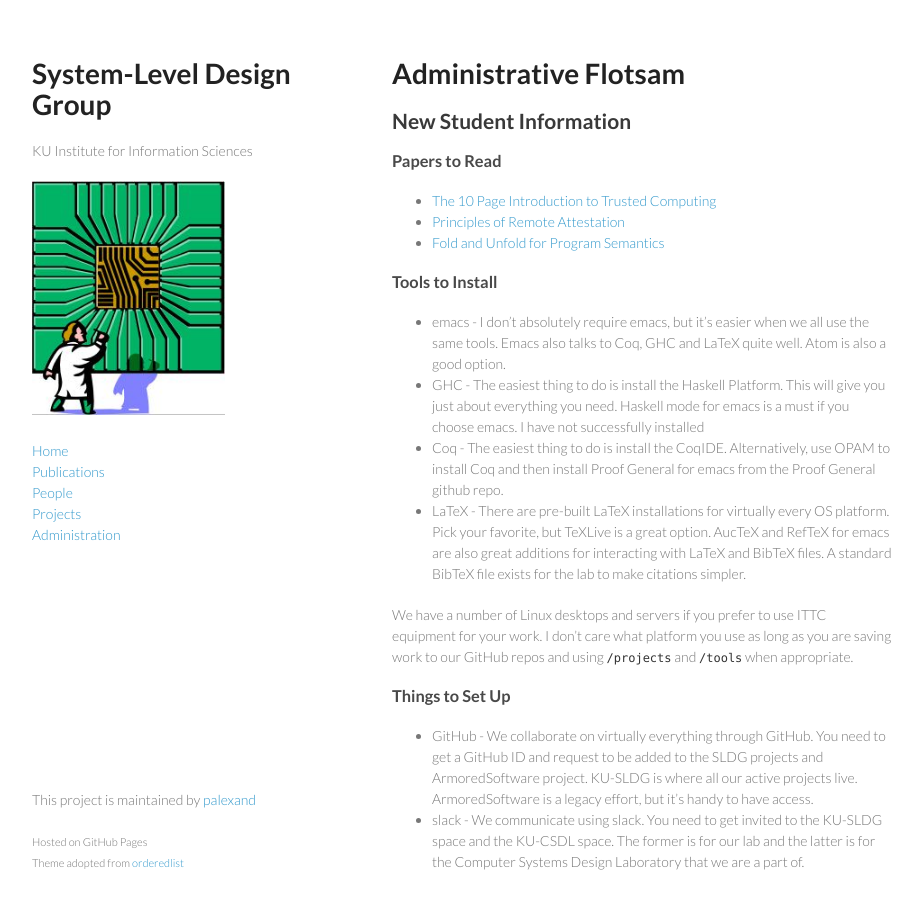
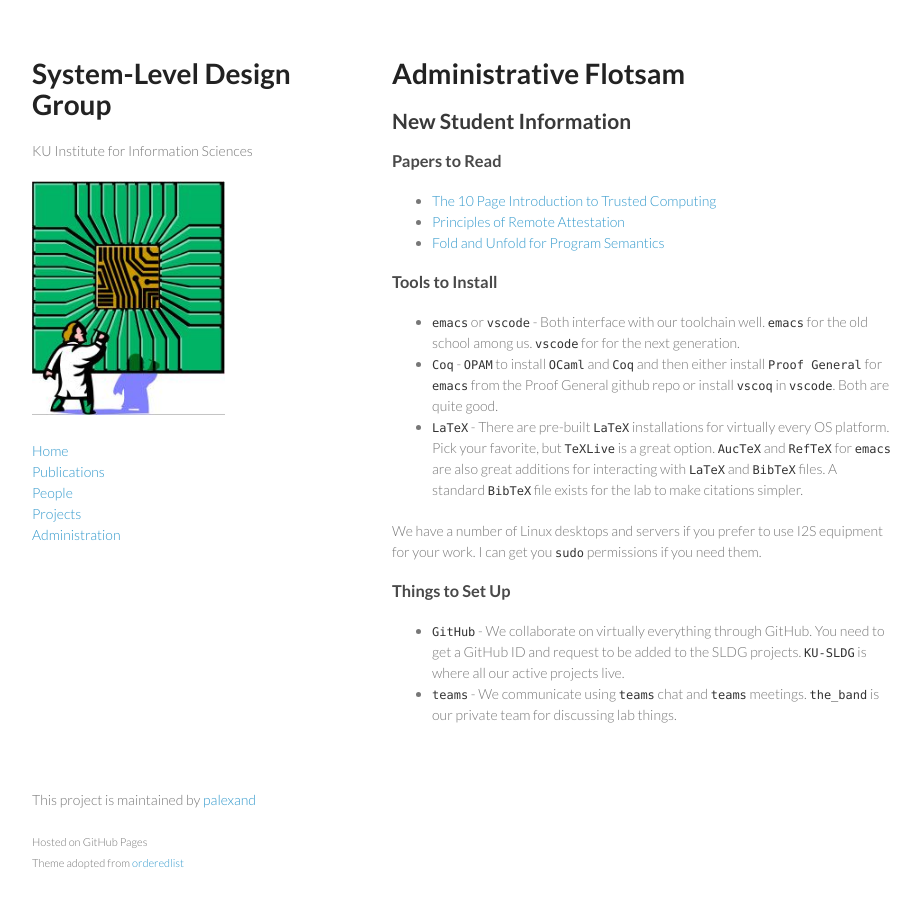
Before and after one commit to ku-sldg/ku-sldg.github.io, a Jekyll site: the page built from administration.md, in a window 1280 px wide and 942 px high. Shown: the top 909 px of the window, without its empty margins (178-1100 px from the left). Built offline with Jekyll 4.4.1, drawn with Linux system fonts in a browser that asks for light colours.

Commit message:
updating lab joining flotsum

```diff
--- a/administration.md
+++ b/administration.md
@@ -15,14 +15,25 @@ title: Administration
 
 ### Tools to Install
 
-* emacs - I don't absolutely require emacs, but it's easier when we all use the same tools.  Emacs also talks to Coq, GHC and LaTeX quite well.  Atom is also a good option.
-* GHC - The easiest thing to do is install the Haskell Platform.  This will give you just about everything you need.  Haskell mode for emacs is a must if you choose emacs.  I have not successfully installed
-* Coq - The easiest thing to do is install the CoqIDE.  Alternatively, use OPAM to install Coq and then install Proof General for emacs from the Proof General github repo.
-* LaTeX - There are pre-built LaTeX installations for virtually every OS platform.  Pick your favorite, but TeXLive is a great option.  AucTeX and RefTeX for emacs are also great additions for interacting with LaTeX and BibTeX files.  A standard BibTeX file exists for the lab to make citations simpler.
+* `emacs` or `vscode` - Both interface with our toolchain well. `emacs` for
+  the old school among us. `vscode` for for the next generation.
+* `Coq` - `OPAM` to install `OCaml` and `Coq` and then either install `Proof General` for
+  `emacs` from the Proof General github repo or install `vscoq` in
+  `vscode`. Both are quite good.
+* `LaTeX` - There are pre-built `LaTeX` installations for virtually every
+  OS platform.  Pick your favorite, but `TeXLive` is a great option.
+  `AucTeX` and `RefTeX` for `emacs` are also great additions for interacting
+  with `LaTeX` and `BibTeX` files.  A standard `BibTeX` file exists for the
+  lab to make citations simpler.
 
-We have a number of Linux desktops and servers if you prefer to use ITTC equipment for your work.  I don't care what platform you use as long as you are saving work to our GitHub repos and using `/projects` and `/tools` when appropriate.
+We have a number of Linux desktops and servers if you prefer to use
+I2S equipment for your work.  I can get you `sudo` permissions if you
+need them.
 
 ### Things to Set Up
 
-* GitHub - We collaborate on virtually everything through GitHub.  You need to get a GitHub ID and request to be added to the SLDG projects and ArmoredSoftware project.  KU-SLDG is where all our active projects live.  ArmoredSoftware is a legacy effort, but it's handy to have access.
-* slack - We communicate using slack.  You need to get invited to the KU-SLDG space and the KU-CSDL space.  The former is for our lab and the latter is for the Computer Systems Design Laboratory that we are a part of.
+* `GitHub` - We collaborate on virtually everything through GitHub.  You
+  need to get a GitHub ID and request to be added to the SLDG
+  projects.  `KU-SLDG` is where all our active projects live.
+* `teams` - We communicate using `teams` chat and `teams` meetings.
+  `the_band` is our private team for discussing lab things.
```
